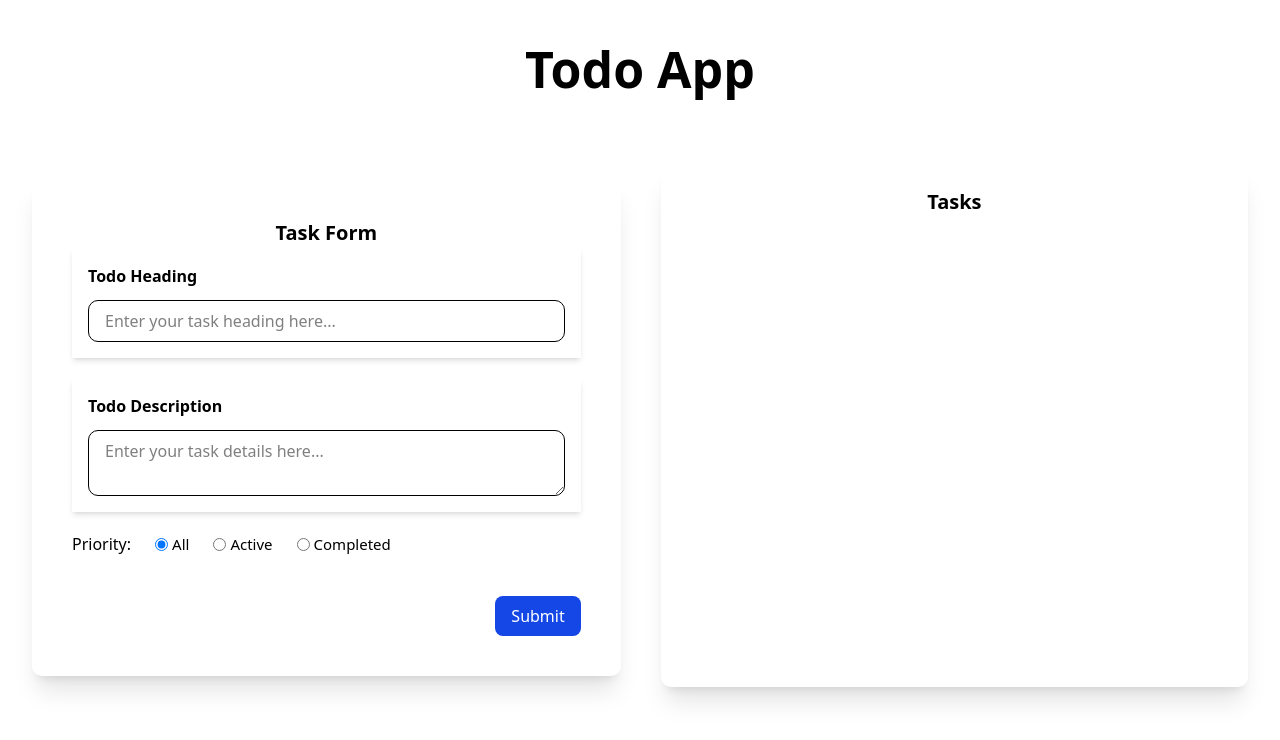
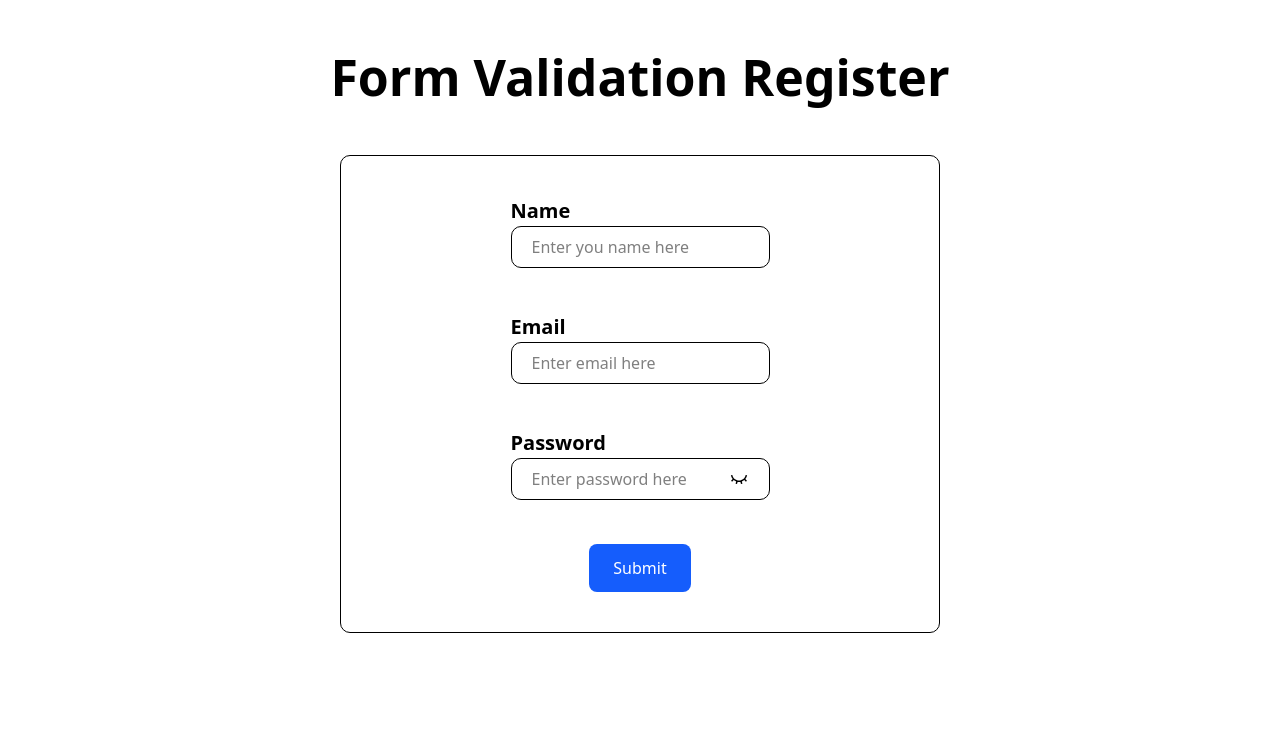
Before and after one commit to Sujil75/vasundhara-geo-tech-assingment, a React (Vite) app: page /form-validation in a window 1280 px wide. Shown: the top 740 px of the page. Built offline with nearby package versions, Linux system fonts and the light colour scheme.

Commit message:
validation form created

```diff
--- a/package.json
+++ b/package.json
@@ -13,6 +13,8 @@
     "@tailwindcss/vite": "^4.1.18",
     "react": "^19.2.0",
     "react-dom": "^19.2.0",
+    "react-icons": "^5.5.0",
+    "react-router-dom": "^7.13.0",
     "tailwindcss": "^4.1.18",
     "uuid": "^13.0.0"
   },
--- a/src/App.jsx
+++ b/src/App.jsx
@@ -1,11 +1,19 @@
+import {Route, Routes} from 'react-router-dom'
+
+import Dashboard from './pages/Dashboard'
 import EnhancedTodoApp from './pages/EnhancedTodoApp'
+import FormValidation from './pages/FormValidation'
+import MultiInputProgressBar from './pages/MultiInputProgressBar'
 import './App.css'
 
 function App() {
   return (
-    <>
-      <EnhancedTodoApp />
-    </>
+    <Routes>
+      <Route path="/" element={<Dashboard />} />
+      <Route path='enhanced-todo-app' element={<EnhancedTodoApp />} />
+      <Route path='form-validation' element={<FormValidation />} />
+      <Route path='progress-bar' element={<MultiInputProgressBar />} />
+    </Routes>
   )
 }
 
--- a/src/main.jsx
+++ b/src/main.jsx
@@ -1,9 +1,13 @@
 import { StrictMode } from 'react'
 import { createRoot } from 'react-dom/client'
+import {BrowserRouter} from 'react-router-dom'
+
 import App from './App.jsx'
 
 createRoot(document.getElementById('root')).render(
   <StrictMode>
-    <App />
+    <BrowserRouter>
+      <App />
+    </BrowserRouter>
   </StrictMode>,
 )
--- /dev/null
+++ b/src/pages/Dashboard.jsx
@@ -0,0 +1,20 @@
+import React from 'react'
+import { Link } from 'react-router-dom'
+
+import EnhancedTodoApp from './EnhancedTodoApp'
+
+function Dashboard() {
+  return (
+    <div className='p-10 flex flex-col items-center'>
+        <h1 className='font-bold text-[30px]'>Dashboard</h1>
+
+        <div className='flex gap-10'>
+            <Link to='enhanced-todo-app' className='hover:text-blue-800 underline'>Enhanced Todo App</Link>
+            <Link to='form-validation' className='hover:text-blue-800 underline'>Form Validation</Link>
+            <Link to='progress-bar' className='hover:text-blue-800 underline'>Dynamic Multi-Input Progress Bar</Link>
+        </div>
+    </div>
+  )
+}
+
+export default Dashboard
--- a/src/pages/EnhancedTodoApp.jsx
+++ b/src/pages/EnhancedTodoApp.jsx
@@ -1,4 +1,6 @@
 import React, {useReducer, useEffect} from 'react'
+import {Link} from 'react-router-dom'
+
 import UserForm from '../components/enhancedTodo/UserForm'
 import UserTaskList from '../components/enhancedTodo/UserTaskList'
 
--- /dev/null
+++ b/src/pages/FormValidation.jsx
@@ -0,0 +1,119 @@
+import React, {useState} from 'react'
+
+import { BsEye } from "react-icons/bs";
+import { RiEyeCloseLine } from "react-icons/ri";
+
+function FormValidation() {
+  const [formData, setFormData] = useState({
+    name: "",
+    email: "",
+    password: ""
+  })
+  const [error, setError] = useState("")
+  const [showPswd, setShowPswd] = useState(false)
+
+  const handleChange = e => {
+    const {name, value} = e.target
+
+    setFormData({...formData, [name]: value.trim()})
+    setError({...error, [name]: ""})
+  }
+
+  const handleClicks = e => {
+    const {name} = e.target
+
+    setError({...error, [name]: ""})
+  }
+
+  const handleSubmit = e => {
+    e.preventDefault()
+    const newErr = {}
+
+    if (!formData.name) {
+        newErr.name = "Name is required"
+    }
+    if (!formData.email) {
+        newErr.email = "Email is required"
+    }
+    if (!formData.password) {
+        newErr.password = "Password is required"
+    }
+
+    const emailRegex = /^[\w-\.]+@([\w-]+\.)+[\w-]{2,4}$/
+    if (formData.email && !emailRegex.test(formData.email)) {
+        newErr.email = "Invalid Email"
+    }
+
+    setError(newErr)
+    if (Object.keys(newErr).length === 0) {
+        alert("Form Submitted")
+        console.log(formData)
+        setFormData({name: "", email: "", password: ""})
+    }
+  }
+
+  return (
+    <div className='flex flex-col items-center gap-10 p-10'>
+        <h1 className='font-bold text-[50px]'>Form Validation Register</h1>
+
+        <form onSubmit={handleSubmit} className='flex flex-col items-center gap-4 w-[50%] p-10 rounded-[10px] border'>
+            <div className='flex flex-col w-[50%] h-[100px]'>
+                <label htmlFor='nameInput' className='font-bold text-[20px]'>Name</label>
+                <input
+                    type='text'
+                    id='nameInput'
+                    placeholder='Enter you name here'
+                    className='box-border border h-[35px] rounded-[10px] p-5 outline-none'
+                    name="name"
+                    value={formData.name}
+                    onChange={handleChange}
+                    onClick={handleClicks}
+                />
+                <p className='pl-2 text-red-500'>{error.name}</p>
+            </div>
+
+            <div className='flex flex-col w-[50%] h-[100px]'>
+                <label htmlFor='emailInput' className='font-bold text-[20px]'>Email</label>
+                <input
+                    type='email'
+                    id='emailInput'
+                    placeholder='Enter email here'
+                    className='box-border border h-[35px] rounded-[10px] p-5 outline-none'
+                    name="email"
+                    value={formData.email}
+                    onChange={handleChange}
+                    onClick={handleClicks}
+                />
+                <p className='pl-2 text-red-500'>{error.email}</p>
+            </div>
+
+            <div className='flex flex-col w-[50%] h-[100px]'>
+                <label htmlFor='passwordInput' className='font-bold text-[20px]'>Password</label>
+                <div className='box-border border w-full flex items-center rounded-[10px]'>
+                    <input
+                        type={!showPswd ? 'password' : 'text'}
+                        id='passwordInput'
+                        placeholder='Enter password here'
+                        className='box-border h-[35px] w-[85%] p-5 outline-none'
+                        name="password"
+                        value={formData.password}
+                        onChange={handleChange}
+                        onClick={handleClicks}
+                    />
+                    <button type='button' className='' onClick={() => setShowPswd(!showPswd)}>
+                        {!showPswd ?
+                            <RiEyeCloseLine size="18" className='hover:cursor-pointer' /> :
+                            <BsEye size="18" className='hover:cursor-pointer' />
+                        }
+                    </button>
+                </div>
+                <p className='pl-2 text-red-500'>{error.password}</p>
+            </div>
+
+            <button type="submit" className='box-border p-3 pl-6 pr-6 bg-blue-600 text-white rounded-[8px] hover:bg-blue-800 cursor-pointer'>Submit</button>
+        </form>
+    </div>
+  )
+}
+
+export default FormValidation
--- /dev/null
+++ b/src/pages/MultiInputProgressBar.jsx
@@ -0,0 +1,9 @@
+import React from 'react'
+
+function MultiInputProgressBar() {
+  return (
+    <div>MultiInputProgressBar</div>
+  )
+}
+
+export default MultiInputProgressBar
```
Also changed, not shown: 1 other file (tests, documents, lock files or other folders).
